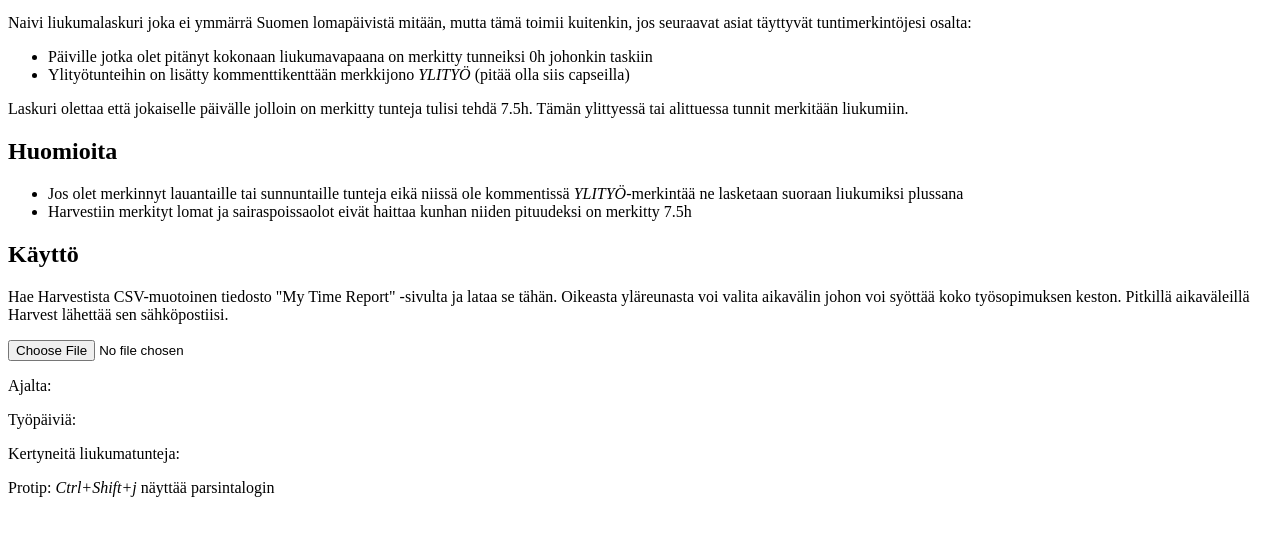
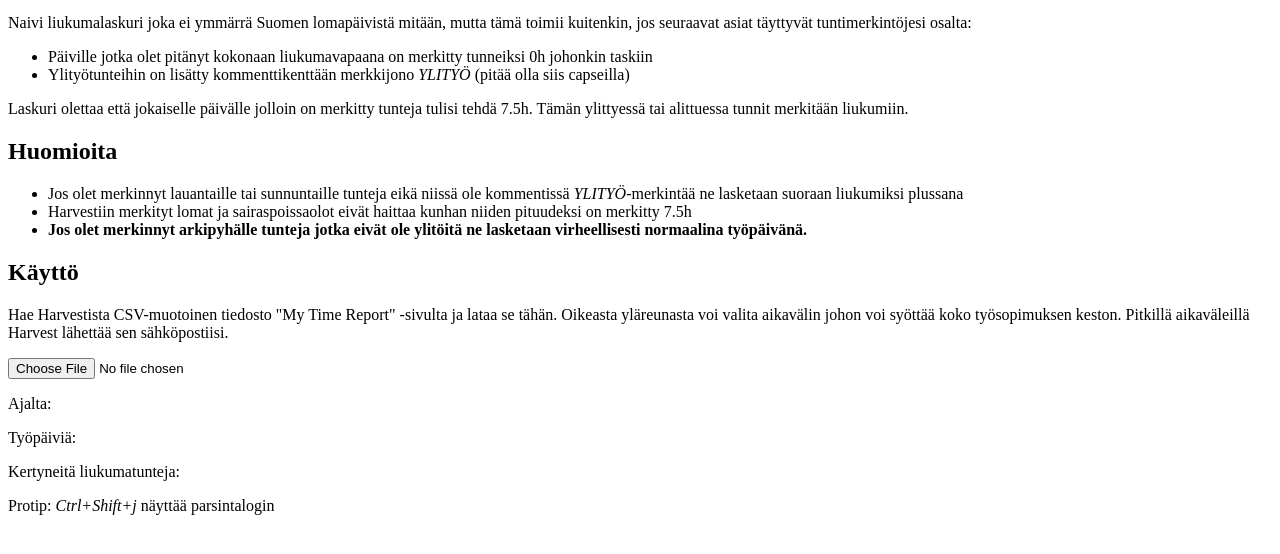
Before and after one commit to opinsys/liukumat, a website: page index.html in a window 1280 px wide. Shown: the part 100-654 px from the top of the page. Drawn offline with Linux system fonts and the light colour scheme.

Commit message:
arkipyhät

```diff
--- a/index.html
+++ b/index.html
@@ -45,8 +45,13 @@
                 Harvestiin merkityt lomat ja sairaspoissaolot eivät haittaa
                 kunhan niiden pituudeksi on merkitty 7.5h
             </li>
+            <li>
+                <b>Jos olet merkinnyt arkipyhälle tunteja jotka eivät ole ylitöitä
+                    ne lasketaan virheellisesti normaalina työpäivänä.</b>
+            </li>
 
         </ul>
+
 
         <h2>Käyttö</h2>
 
```
